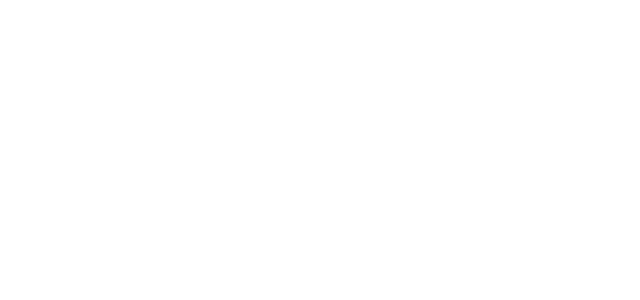
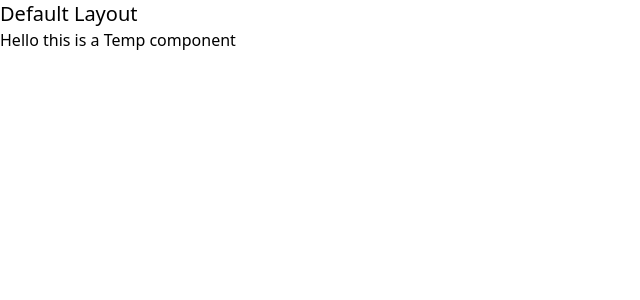
Before and after one commit to DSYaswanth777/BookMyShow, a React (Create React App) app: page / in a window 1280 px wide. Shown: the top 300 px of the page, without its empty margins (0-640 px from the left). Built offline with nearby package versions, Linux system fonts and the light colour scheme.

Commit message:
Added Route and HOC

```diff
--- a/package.json
+++ b/package.json
@@ -9,6 +9,7 @@
     "@testing-library/user-event": "^12.8.3",
     "react": "^17.0.2",
     "react-dom": "^17.0.2",
+    "react-router-dom": "^5.2.1",
     "react-scripts": "4.0.3",
     "web-vitals": "^1.1.2"
   },
--- a/src/App.jsx
+++ b/src/App.jsx
@@ -1,9 +1,13 @@
-
+import { Route } from "react-router-dom";
+//Hoc
+import DefaultHOC from "./HOC/Deafult.HOC";
+//Components
+import Temp from "./components/temp";
 function App() {
   return (
-    <div className="App">
-
-    </div>
+    <>
+<DefaultHOC path ="/" exact component={Temp}/>
+    </>
   );
 }
 
--- a/src/HOC/Deafult.HOC.jsx
+++ b/src/HOC/Deafult.HOC.jsx
@@ -1,5 +1,22 @@
 import React from "react";
-const DefaultHoc =() =>{
-    return <div></div>
+import {Route} from "react-router-dom";
+
+//Layout
+import DefaultLayout from "../layouts/Default.layout";
+
+const DefaultHOC = ({component: Component, ...rest}) =>{
+    return (
+        <>
+        <Route
+        {...rest}
+        component ={(props) => (
+            <DefaultLayout>
+                <Component {...props} />
+            </DefaultLayout>
+        )}
+        />
+        </>
+    )
 }
- export default DefaultHOC;
+
+export default DefaultHOC;
--- /dev/null
+++ b/src/components/temp.jsx
@@ -0,0 +1,7 @@
+import React from 'react';
+
+function Temp() {
+    return  <h1>Hello this is a Temp component</h1>
+}
+
+export default Temp;
--- a/src/index.jsx
+++ b/src/index.jsx
@@ -1,12 +1,15 @@
 import React from 'react';
 import ReactDOM from 'react-dom';
+import{BrowserRouter} from "react-router-dom";
 import './index.css';
 import App from './App';
 
 
 ReactDOM.render(
   <React.StrictMode>
+    <BrowserRouter>
     <App />
+    </BrowserRouter>
   </React.StrictMode>,
   document.getElementById('root')
 );
--- a/src/layouts/Default.layout.jsx
+++ b/src/layouts/Default.layout.jsx
@@ -1,10 +1,11 @@
 import React from "react";
 
-const DefaultLayout = () =>{
+const DefaultLayout = (props) =>{
     return(
-        <div>
+        <>
             <h1 className="text-xl">Default Layout</h1>
-        </div>
+            {props.children}
+        </>
     )
 }
 export default DefaultLayout;
```
Also changed, not shown: 1 other file (tests, documents, lock files or other folders).
